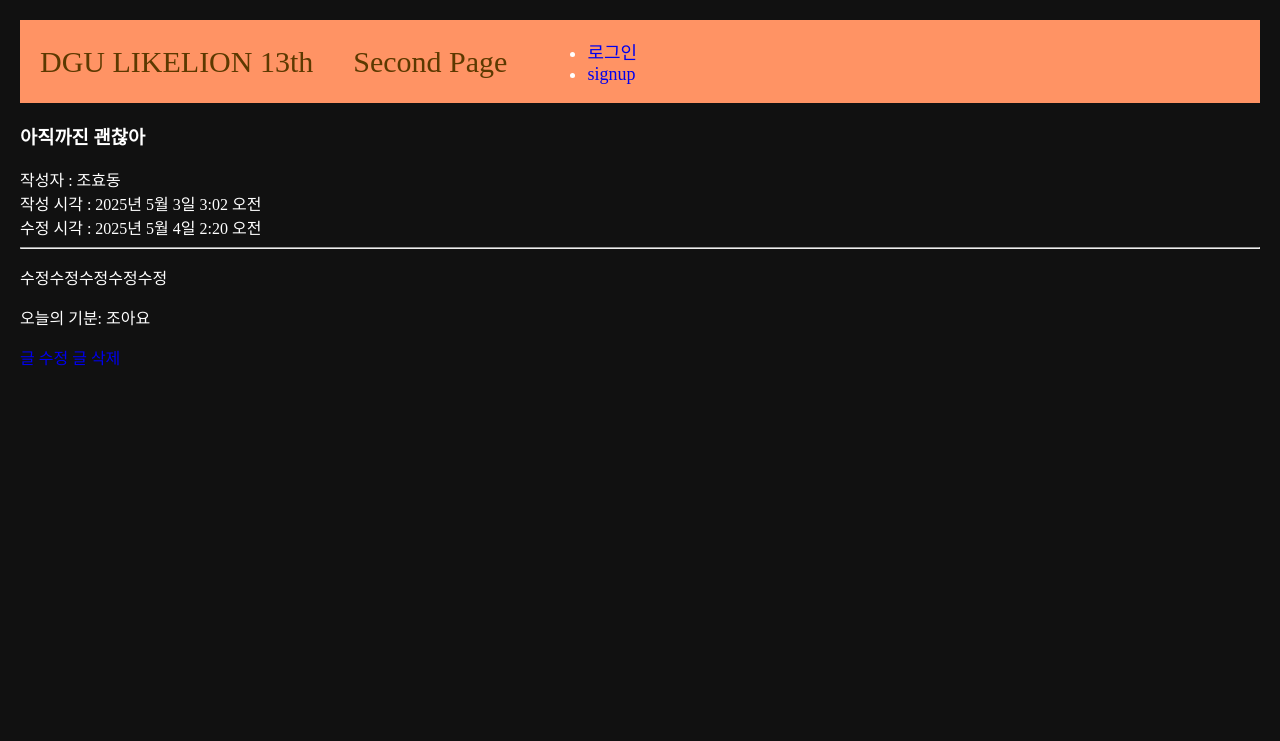
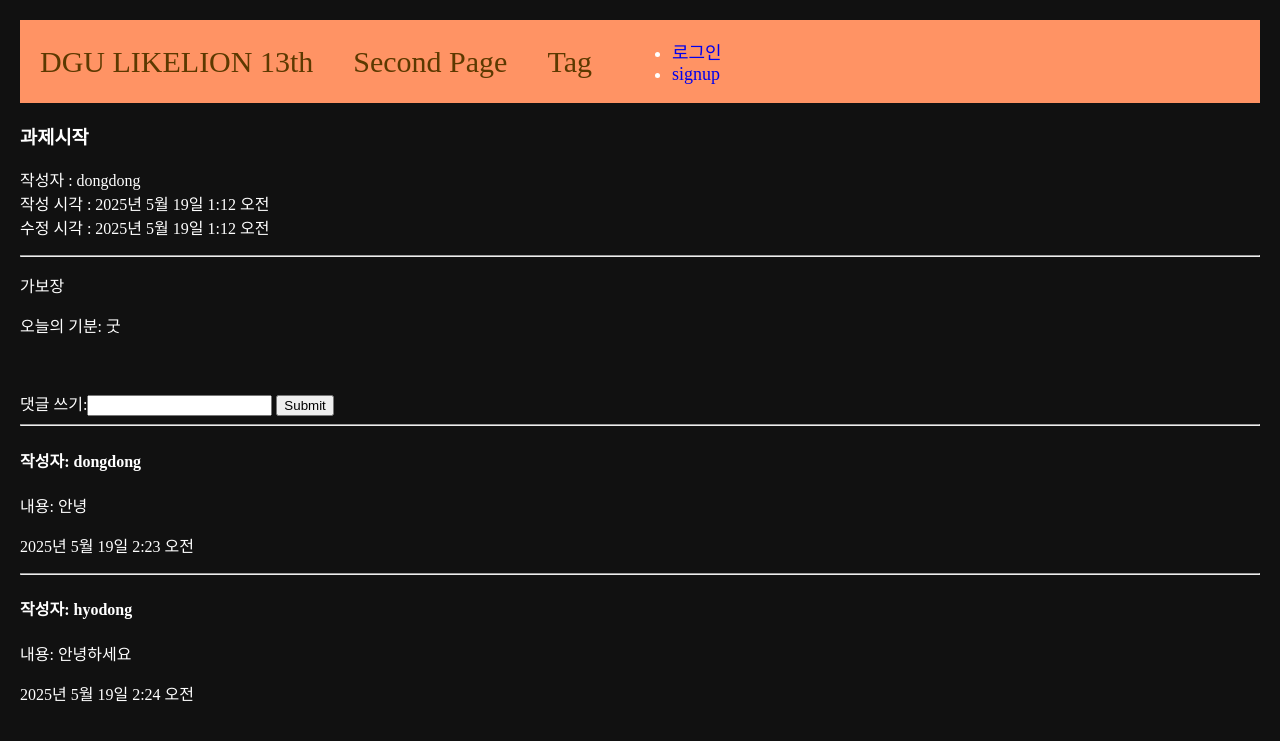
Before and after one commit to hyodongg/likelion_13th_hw, a Django app: page /1 in a window 1280 px wide. Shown: the top 741 px of the page. Run offline with Django 5.2, Linux system fonts and the light colour scheme; data comes from the database, SQL or seed files in the repository.

Commit message:
6주차 과제

```diff
--- a/main/admin.py
+++ b/main/admin.py
@@ -3,3 +3,5 @@
 
 # Register your models here.
 admin.site.register(Post)
+admin.site.register(Comment)
+admin.site.register(Tag)
--- a/main/models.py
+++ b/main/models.py
@@ -1,17 +1,34 @@
 from django.db import models
+from django.contrib.auth.models import User
 
 # Create your models here.
+class Tag(models.Model):
+    name=models.CharField(max_length=30,null=False,blank=False)
+
+    def __str__(self):
+        return self.name
+
 class Post(models.Model):
     title=models.CharField(max_length=30)
-    writer=models.CharField(max_length=20)
+    writer=models.ForeignKey(User,null=False,blank=False,on_delete=models.CASCADE)
     content=models.TextField()
     created_time=models.DateTimeField()
     updated_time=models.DateTimeField()
     feeling=models.CharField(max_length=10)
     image = models.ImageField(upload_to="post/",blank=True,null=True)
+    tags=models.ManyToManyField(Tag,related_name='posts',blank=True)
 
     def __str__(self):
         return self.title
 
     def summary(self):
         return self.content[:3]
+
+class Comment(models.Model):
+    content=models.TextField()
+    pub_date=models.DateTimeField()
+    writer=models.ForeignKey(User,null=False,blank=False,on_delete=models.CASCADE)
+    post=models.ForeignKey(Post,null=False,blank=False,on_delete=models.CASCADE)
+
+    def __str__(self):
+        return self.blog.title+":"+self.content[:20]+"by"+self.writer.profile.nickname
--- a/main/templates/main/detail.html
+++ b/main/templates/main/detail.html
@@ -5,14 +5,42 @@
 작성자 : {{post.writer}}<br>
 작성 시각 : {{post.created_time}}<br>
 수정 시각 : {{post.updated_time}}
+<p>
+    {% for tag in post.tags.all %}
+    <a href="{% url 'main:tag-posts' tag.id %}">#{{tag.name}}</a>
+    {% endfor %}
+</p>
 <hr />
 {% if post.image %}
 <p><img src="{{post.image.url}}" alt="사진" width="200px" </p>
     {% endif %}
 <p>{{post.content|linebreaksbr}}</p>
 <p>오늘의 기분: {{post.feeling}}</p>
+{% if post.writer == user %}
 <a href="{% url 'main:edit' post.id %}">글 수정</a>
 <a href="{% url 'main:delete' post.id %}">글 삭제</a>
+{% endif %}
 <br>
+<div class="comment_container">
+    <div class="comment_form">
+        <h2></h2>
+        <form action="{% url 'main:detail' post.id %}" method="POST">
+            {% csrf_token %}
+            댓글 쓰기:<input type="text" name="content">
+            <input type="submit" name="submit">
+        </form>
+    </div>
+    <div class="comment_list">
+        {% for comment in comments %}
+        <hr>
+        <h4>작성자: {{comment.writer}}</h4>
+        <p>내용: {{comment.content}}</p>
+        <p>{{comment.pub_date}}</p>
+        {% if comment.writer == user %}
+        <a href="{% url 'main:delete_comment' comment.id %}">댓글 삭제</a>
+        {% endif %}
+        {% endfor %}
+    </div>
+</div>
 
 {% endblock %}
--- a/main/templates/main/hdpost.html
+++ b/main/templates/main/hdpost.html
@@ -5,7 +5,7 @@
 <form action="{% url 'main:create' %}" method="POST" enctype="multipart/form-data">
     {% csrf_token %}
     <p>제목: <input type="text" name="title"></p>
-    <p>작성자: <input type="text" name="writer"></p>
+    <!-- <p>작성자: <input type="text" name="writer"></p>-->
     <p>사진: <input type="file" name="image"></p>
     <p>글내용: <textarea type="text" name="content" id="" cols="50" rows="10"></textarea></p>
     <p>오늘의 기분: <input type="text" name="feeling"></p>
--- a/main/templates/main/secondpage.html
+++ b/main/templates/main/secondpage.html
@@ -4,6 +4,11 @@
 <h1 class="contents">2025 멋쟁이사자처럼 13기</h1>
 <div class="contents">This is Second Page</div>
 <div>
+    <div>
+        {% if user.is_authenticated %}
+        <a href="{% url 'main:new-post' %}">새 글 작성하기</a>
+        {% endif %}
+    </div>
     {% for post in posts %}
     <div>
         <hr />
--- a/main/urls.py
+++ b/main/urls.py
@@ -11,5 +11,8 @@
     path('<int:id>',detail,name="detail"),
     path('edit/<int:id>',edit,name="edit"),
     path('update/<int:id>',update,name="update"),
-    path('delete/<int:id>',delete,name="delete")
+    path('delete/<int:id>',delete,name="delete"),
+    path('delete/comment/<int:id>',delete_comment,name="delete_comment"),
+    path('tag-list', tag_list,name="tag-list"),
+    path('tag-post/<int:tag_id>',tag_posts,name="tag-posts"),
     ]
--- a/main/views.py
+++ b/main/views.py
@@ -31,22 +31,47 @@
 
 def detail(request,id):
     post = get_object_or_404(Post, pk=id)
-    return render(request, 'main/detail.html',{'post': post})
+    if request.method=='GET':
+        comments=Comment.objects.filter(post=post)
+        return render(request,'main/detail.html',{'post':post,'comments':comments})
+
+    elif request.method=='POST':
+        new_comment=Comment()
+        new_comment.post=post
+        new_comment.writer=request.user
+        new_comment.content=request.POST['content']
+        new_comment.pub_date=timezone.now()
+        new_comment.save()
+        return redirect('main:detail',id)
 
 def create(request):
-    new_post = Post()
+    if request.user.is_authenticated:
+        new_post = Post()
 
-    new_post.title = request.POST['title']
-    new_post.writer = request.POST['writer']
-    new_post.content = request.POST['content']
-    new_post.feeling = request.POST['feeling']
-    new_post.created_time = timezone.now()
-    new_post.updated_time = timezone.now()
-    new_post.image=request.FILES.get('image')
+        new_post.title = request.POST['title']
+        new_post.writer = request.user
+        new_post.content = request.POST['content']
+        new_post.feeling = request.POST['feeling']
+        new_post.created_time = timezone.now()
+        new_post.updated_time = timezone.now()
+        new_post.image=request.FILES.get('image')
 
-    new_post.save()
+        new_post.save()
 
-    return redirect('main:detail',new_post.id)
+        words=new_post.content.split()
+        tag_list=[]
+
+        for w in words:
+            if len(w)>0:
+                if w[0]=='#':
+                    tag_list.append(w[1:])
+        for t in tag_list:
+            tag,boolean=Tag.objects.get_or_create(name=t)
+            new_post.tags.add(tag.id)
+
+        return redirect('main:detail',new_post.id)
+    else:
+        return redirect('accounts:login')
 
 def edit(request,id):
     edit_post=Post.objects.get(pk=id)
@@ -54,16 +79,45 @@
 
 def update(request,id):
     update_post=Post.objects.get(pk=id)
-    update_post.title=request.POST['title']
-    update_post.writer=request.POST['writer']
-    update_post.content=request.POST['content']
-    update_post.feeling=request.POST['feeling']
-    update_post.updated_time=timezone.now()
-    update_post.image=request.FILES.get('image')
-    update_post.save()
-    return redirect('main:detail',update_post.id)
+    if request.user.is_authenticated and request.user==update_post.writer:
+        update_post.title=request.POST['title']
+        update_post.content=request.POST['content']
+        update_post.feeling=request.POST['feeling']
+        update_post.updated_time=timezone.now()
+
+        words=update_post.content.split()
+        tag_list=[]
+
+        for w in words:
+            if len(w)>0:
+                if w[0]=='#':
+                    tag_list.append(w[1:])
+        for t in tag_list:
+            tag,boolean=Tag.objects.get_or_create(name=t)
+            update_post.tags.add(tag.id)
+
+        if request.FILES.get('image'):
+            update_post.image=request.FILES.get('image')
+        update_post.save()
+        return redirect('main:detail',update_post.id)
+    return redirect('accounts:login',update_post.id)
 
 def delete(request,id):
     delete_post=Post.objects.get(pk=id)
     delete_post.delete()
     return redirect('main:secondpage')
+
+def delete_comment(request,id):
+    comments = get_object_or_404(Comment,pk=id)
+    post_id=comments.post.id
+    comments.delete()
+    return redirect('main:detail',post_id)
+
+def tag_list(request): #모든 태그 목록을 볼 수 있는 페이지
+    tags=Tag.objects.all()
+    return render(request,'main/tag-list.html',{'tags':tags})
+
+def tag_posts(request,tag_id): #특정 태그를 가진 게시글의 목록을 볼 수 있는 페이지
+    tag=get_object_or_404(Tag,id=tag_id)
+    posts=tag.posts.all()
+    return render(request,'main/tag-post.html',{'tag':tag,'posts':posts})
--- a/project/templates/shared/_navbar.html
+++ b/project/templates/shared/_navbar.html
@@ -1,6 +1,7 @@
 <nav class="navbar-container">
   <a class="navbar-link" href="{% url 'main:mainpage' %}">DGU LIKELION 13th</a>
   <a class="navbar-link" href="{% url 'main:secondpage' %}">Second Page</a>
+  <a class="navbar-link" href="{% url 'main:tag-list' %}">Tag</a>
 
 
   <!--사용자 인증 정보-->
--- a/users/templates/users/mypage.html
+++ b/users/templates/users/mypage.html
@@ -2,7 +2,7 @@
 {% load static %}
 
 {% block content %}
-<h1>효동의 마이페이지</h1>
+<h1>{{user.username}}님의 마이페이지</h1>
 
 <h3>{{user.username}}님 안녕하세요</h3>
 <h3>당신의 이메일은 {{user.profile.email_address}}입니다.</h3>
```
Also changed, not shown: main/templates/main/tag-list.html (added, +13 -0 lines), main/templates/main/tag-post.html (added, +18 -0 lines), db.sqlite3, main/migrations/0003_alter_post_writer.py (added), main/migrations/0004_comment.py (added), main/migrations/0005_comment_content.py (added), main/migrations/0006_tag_post_tags.py (added).
